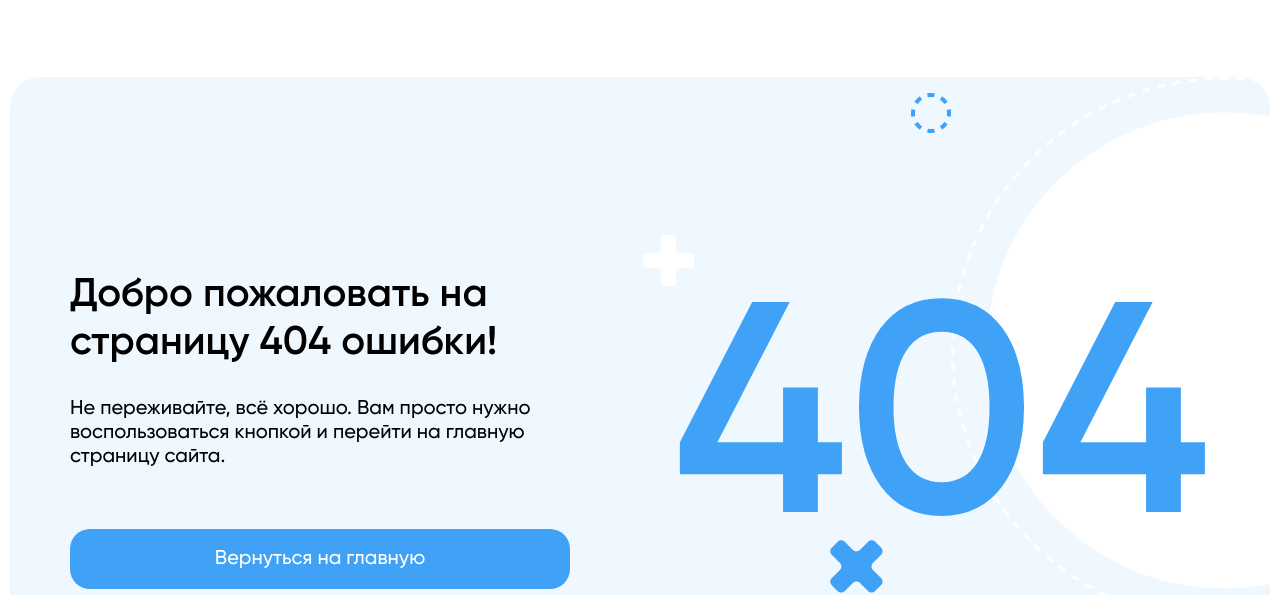
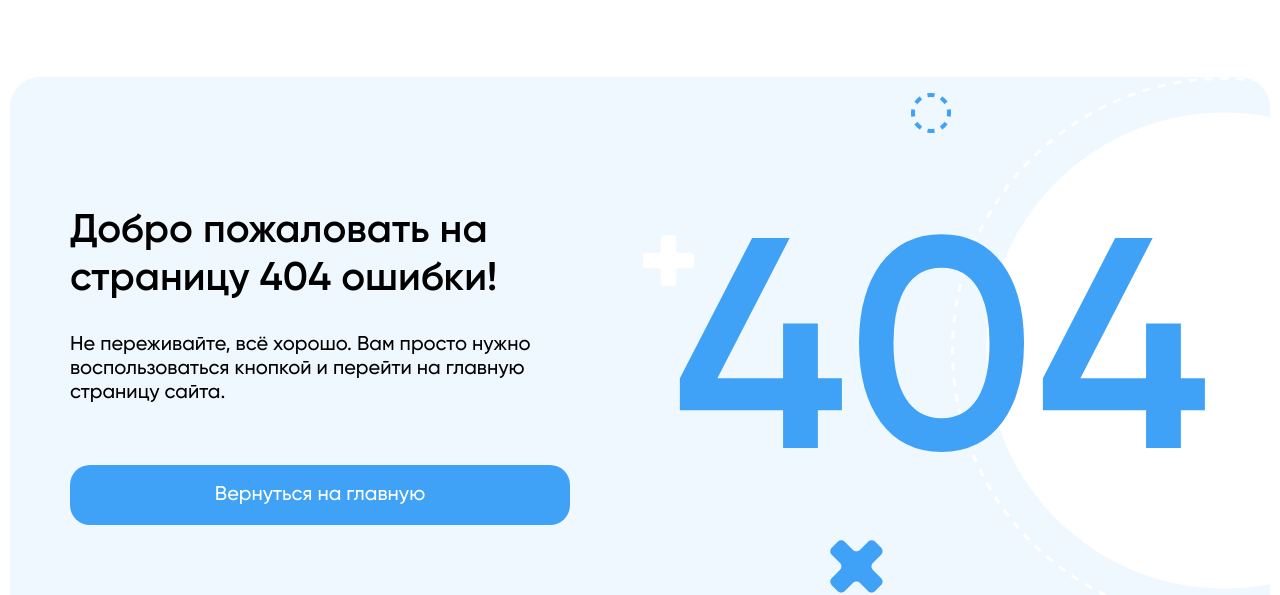
Before and after one commit to AzamjonKobulov/umnik, a website: page public/404.html in a window 1280 px wide. Shown: the part 212-807 px from the top of the page. Drawn offline with nearby package versions, Linux system fonts and the light colour scheme.

Commit message:
add/404 page

```diff
--- a/public/404.html
+++ b/public/404.html
@@ -337,7 +337,7 @@
       <section id="404">
         <div class="max-w-base mx-auto pt-30px lg:pt-60px px-2.5">
           <div
-            class="relative flex flex-col lg:flex-row items-center justify-between lg:gap-20 bg-brand-blue-light rounded-20 lg:rounded-30 overflow-hidden p-2.5 sm:p-10 md:py-20 xl:py-32 xl:px-60px"
+            class="relative flex flex-col lg:flex-row items-center justify-between lg:gap-20 bg-brand-blue-light rounded-20 lg:rounded-30 overflow-hidden p-2.5 sm:p-10 md:py-8 xl:py-16 xl:px-60px"
           >
             <!-- Left Texts -->
             <div
```
Also changed, not shown: public/css/styles.css.
